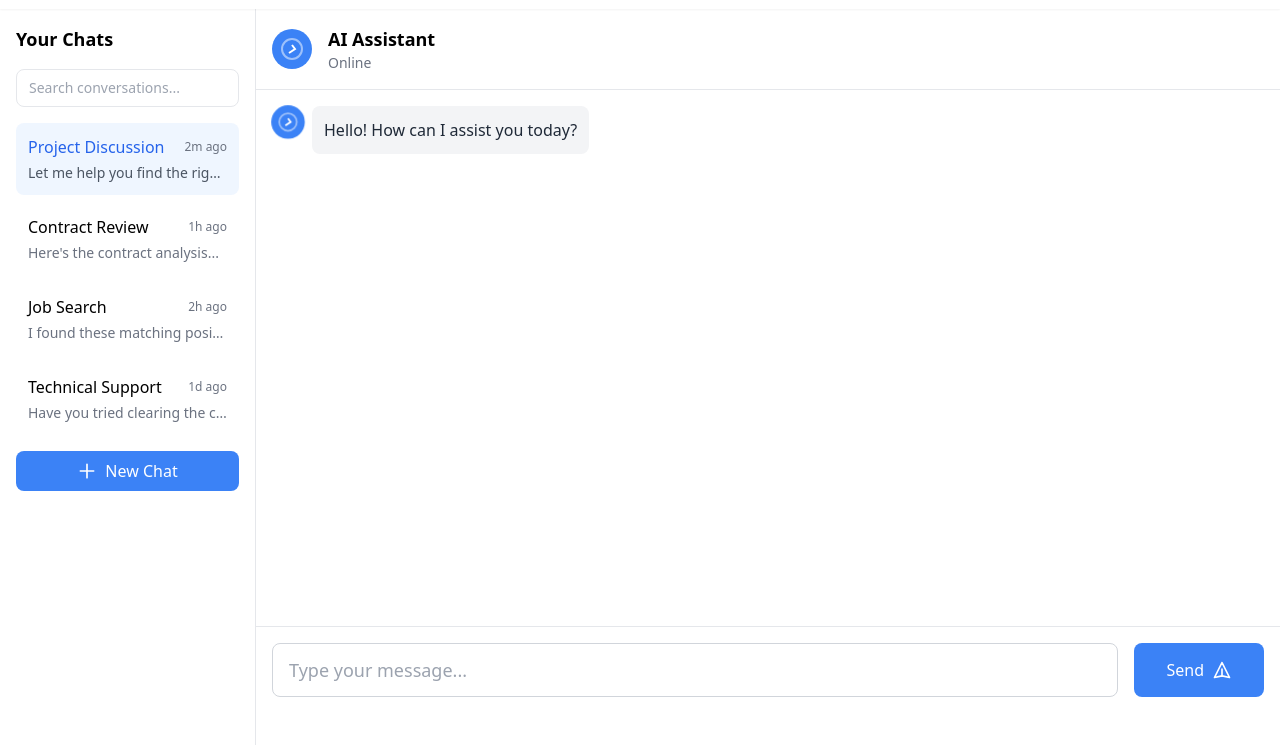
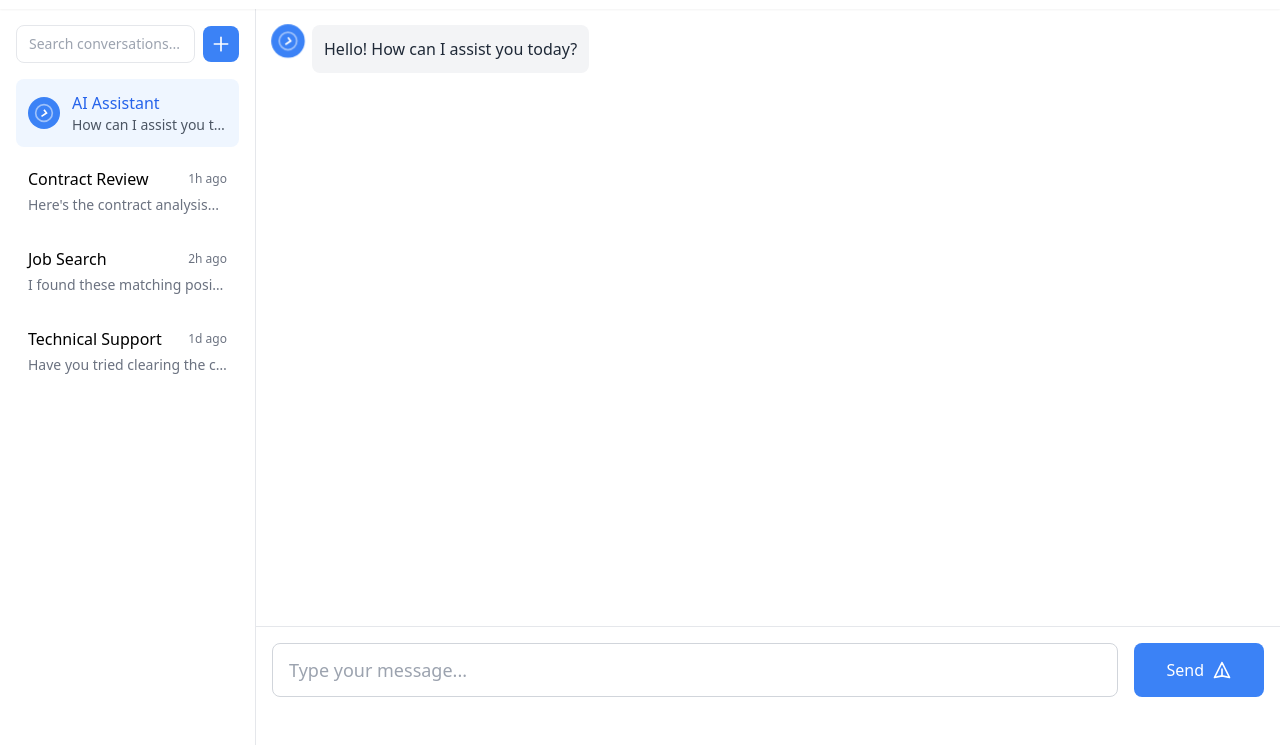
Before and after one commit to vardarasoftware/themes, a plain HTML site: page ai_chat.html in a window 1280 px wide. Shown: the part 87-832 px from the top of the page. Drawn offline with nearby package versions, Linux system fonts and the light colour scheme; a web font is replaced by a local one.

Commit message:
minor ux changes for side bar

```diff
--- a/ai_chat.html
+++ b/ai_chat.html
@@ -57,26 +57,40 @@
         <!-- Left Panel -->
         <div class="w-64 bg-white border-r hidden md:block overflow-y-auto">
             <div class="p-4">
-                <h2 class="text-lg font-semibold mb-4">Your Chats</h2>
-
+                <!-- Search and New Chat row -->
+                <div class="flex items-center space-x-2 mb-4">
                     <!-- Search chats -->
-                <div class="mb-4">
+                    <div class="flex-1">
                         <input
                             type="text"
                             placeholder="Search conversations..."
                             class="w-full px-3 py-2 border rounded-lg text-sm"
                         >
                     </div>
+                    <!-- New Chat Button -->
+                    <button class="p-2 bg-blue-500 text-white rounded-lg hover:bg-blue-600 transition-colors flex items-center justify-center" title="New Chat">
+                        <svg class="w-5 h-5" fill="none" stroke="currentColor" viewBox="0 0 24 24">
+                            <path stroke-linecap="round" stroke-linejoin="round" stroke-width="2" d="M12 4v16m8-8H4"/>
+                        </svg>
+                    </button>
+                </div>
 
                 <!-- Chat list -->
                 <div class="space-y-2">
-                    <!-- Active chat -->
+                    <!-- AI Assistant Chat -->
                     <div class="p-3 bg-blue-50 rounded-lg cursor-pointer hover:bg-blue-100 transition-colors">
-                        <div class="flex items-center justify-between mb-1">
-                            <p class="font-medium text-blue-600">Project Discussion</p>
-                            <span class="text-xs text-gray-500">2m ago</span>
+                        <div class="flex items-center space-x-3">
+                            <div class="w-8 h-8 rounded-full bg-blue-500 flex items-center justify-center flex-shrink-0">
+                                <svg class="w-5 h-5 text-white" fill="none" stroke="currentColor" viewBox="0 0 24 24">
+                                    <circle cx="12" cy="12" r="10" stroke-width="2" class="opacity-50"/>
+                                    <path d="M12 8 L15 12 L9 16" stroke-width="2"/>
+                                </svg>
                             </div>
-                        <p class="text-sm text-gray-600 truncate">Let me help you find the right talent...</p>
+                            <div class="flex-1 min-w-0">
+                                <p class="font-medium text-blue-600">AI Assistant</p>
+                                <p class="text-sm text-gray-600 truncate">How can I assist you today?</p>
+                            </div>
+                        </div>
                     </div>
 
                     <!-- Other chats -->
@@ -104,35 +118,11 @@
                         <p class="text-sm text-gray-500 truncate">Have you tried clearing the cache?</p>
                     </div>
                 </div>
-
-                <!-- New Chat Button -->
-                <button class="mt-4 w-full bg-blue-500 text-white py-2 rounded-lg hover:bg-blue-600 transition-colors flex items-center justify-center space-x-2">
-                    <svg class="w-5 h-5" fill="none" stroke="currentColor" viewBox="0 0 24 24">
-                        <path stroke-linecap="round" stroke-linejoin="round" stroke-width="2" d="M12 4v16m8-8H4"/>
-                    </svg>
-                    <span>New Chat</span>
-                </button>
             </div>
         </div>
 
         <!-- Main Chat Area -->
         <div class="flex-1 flex flex-col bg-white">
-            <!-- Chat Header -->
-            <div class="bg-white p-4 border-b">
-                <div class="flex items-center space-x-4">
-                    <div class="w-10 h-10 rounded-full bg-blue-500 flex items-center justify-center">
-                        <svg class="w-6 h-6 text-white" fill="none" stroke="currentColor" viewBox="0 0 24 24">
-                            <circle cx="12" cy="12" r="10" stroke-width="2" class="opacity-50"/>
-                            <path d="M12 8 L15 12 L9 16" stroke-width="2"/>
-                        </svg>
-                    </div>
-                    <div>
-                        <h2 class="text-lg font-semibold">AI Assistant</h2>
-                        <p class="text-sm text-gray-500">Online</p>
-                    </div>
-                </div>
-            </div>
-
             <!-- Chat Messages -->
             <div class="flex-1 overflow-y-auto p-4 space-y-4 chat-messages bg-white" id="chat-messages">
                 <!-- Initial AI Message -->
```
Lines whose indentation alone changed are shown as unchanged.
